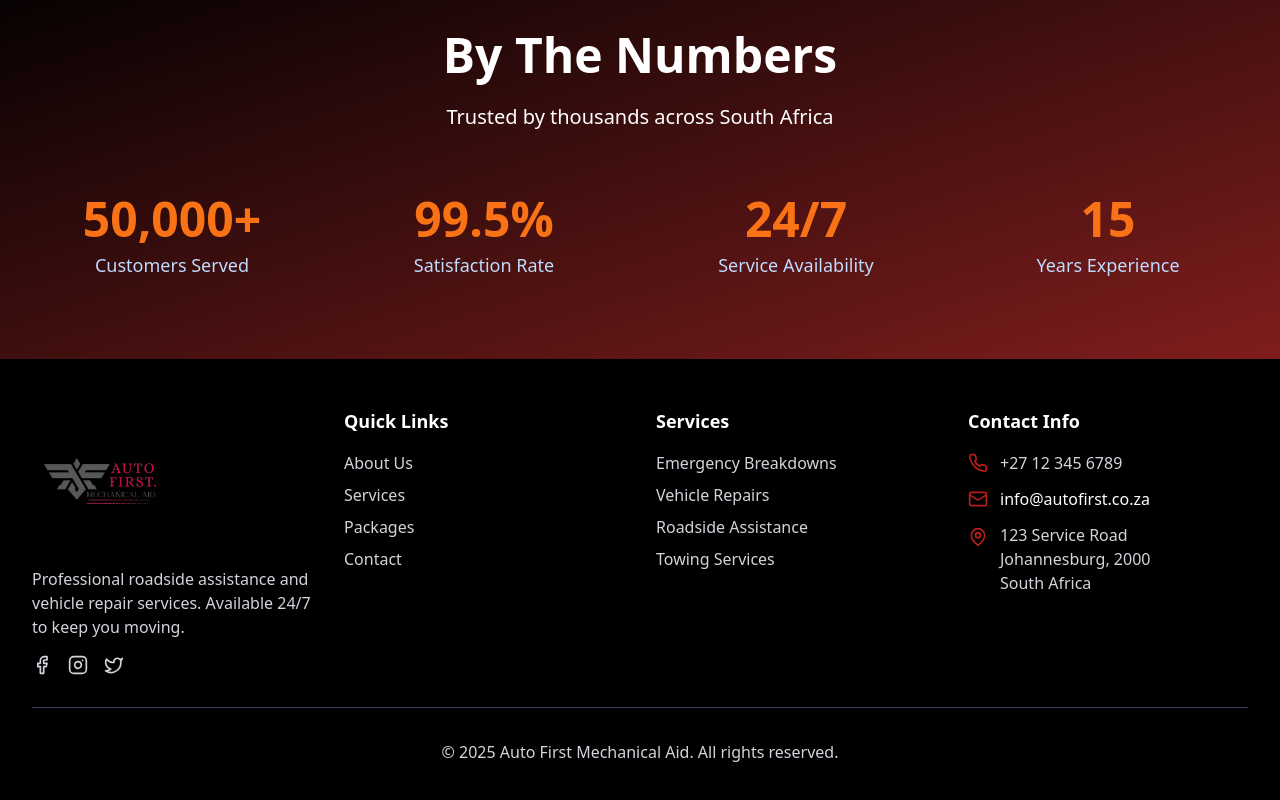
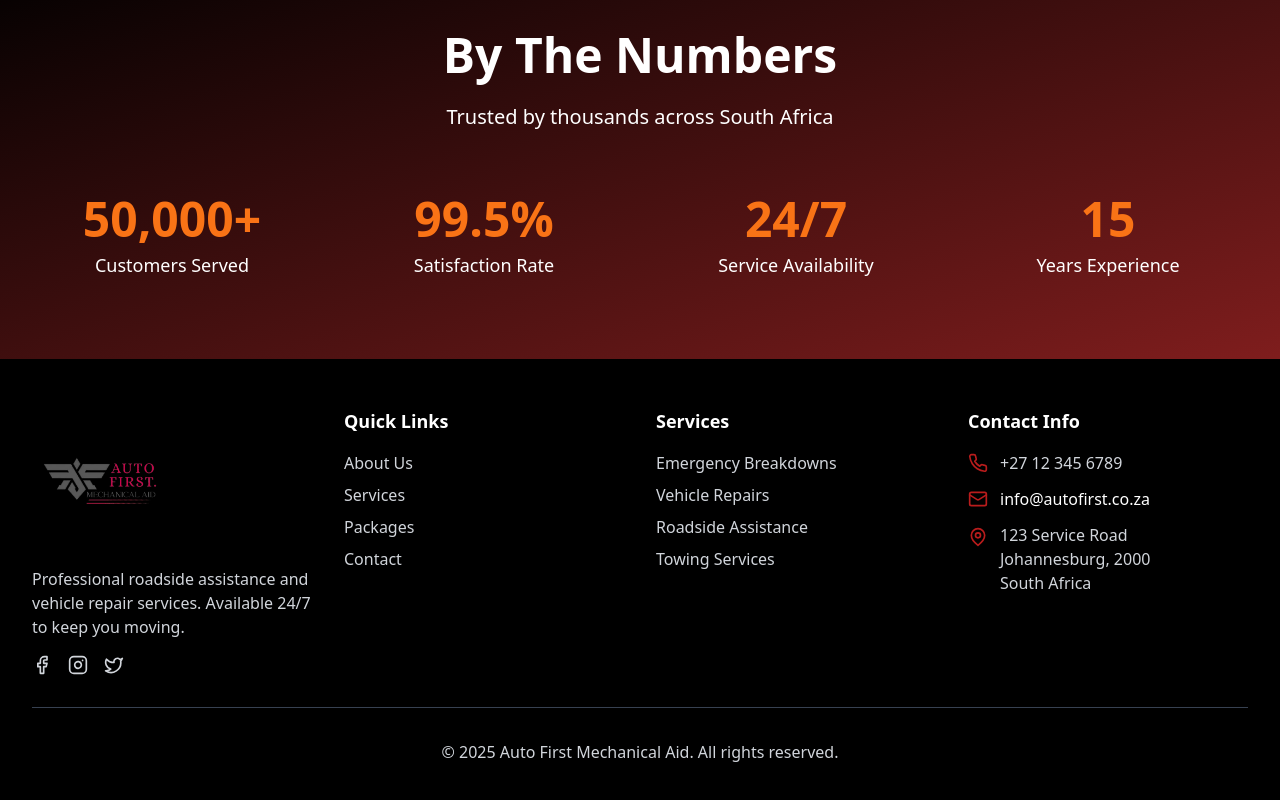
Before and after one commit to zaid-xt/AutoFirst, a React (Vite) app: page /about in a window 1280 px wide. Shown: the part 1439-2239 px from the top of the page. Built offline with nearby package versions, Linux system fonts and the light colour scheme.

Commit message:
changed blue tect color to "text-white"

```diff
--- a/src/pages/About.tsx
+++ b/src/pages/About.tsx
@@ -169,19 +169,19 @@ const About = () => {
           <div className="grid grid-cols-1 md:grid-cols-2 lg:grid-cols-4 gap-8">
             <div className="text-center">
               <div className="text-5xl font-bold text-orange-500 mb-2">50,000+</div>
-              <p className="text-blue-200 text-lg">Customers Served</p>
+              <p className="text-white text-lg">Customers Served</p>
             </div>
             <div className="text-center">
               <div className="text-5xl font-bold text-orange-500 mb-2">99.5%</div>
-              <p className="text-blue-200 text-lg">Satisfaction Rate</p>
+              <p className="text-white text-lg">Satisfaction Rate</p>
             </div>
             <div className="text-center">
               <div className="text-5xl font-bold text-orange-500 mb-2">24/7</div>
-              <p className="text-blue-200 text-lg">Service Availability</p>
+              <p className="text-white text-lg">Service Availability</p>
             </div>
             <div className="text-center">
               <div className="text-5xl font-bold text-orange-500 mb-2">15</div>
-              <p className="text-blue-200 text-lg">Years Experience</p>
+              <p className="text-white text-lg">Years Experience</p>
             </div>
           </div>
         </div>
--- a/src/pages/Services.tsx
+++ b/src/pages/Services.tsx
@@ -267,7 +267,7 @@ const Services = () => {
           <h2 className="text-4xl md:text-5xl font-bold mb-6">
             Need Our Services?
           </h2>
-          <p className="text-xl text-blue-200 mb-8 max-w-2xl mx-auto">
+          <p className="text-xl text-white mb-8 max-w-2xl mx-auto">
             Don't let vehicle problems slow you down. Get professional help today.
           </p>
           <div className="flex flex-col sm:flex-row gap-4 justify-center">
```
